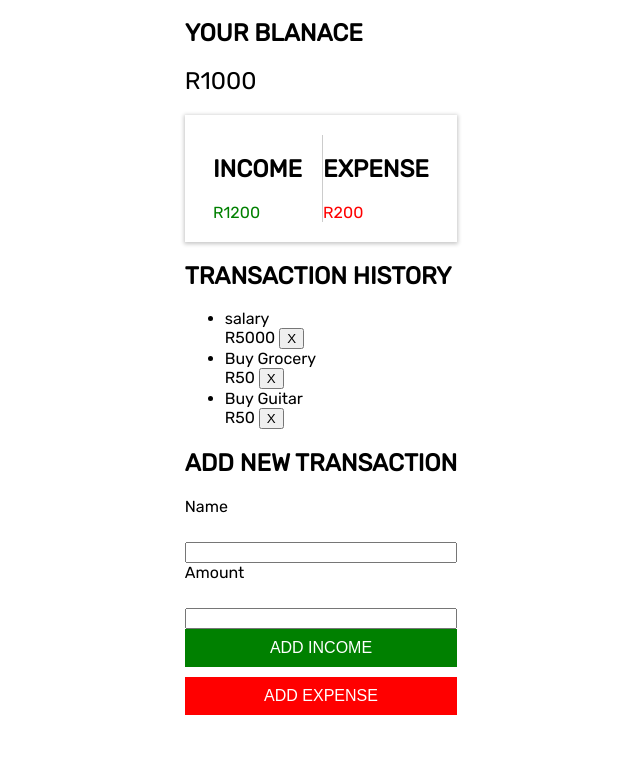
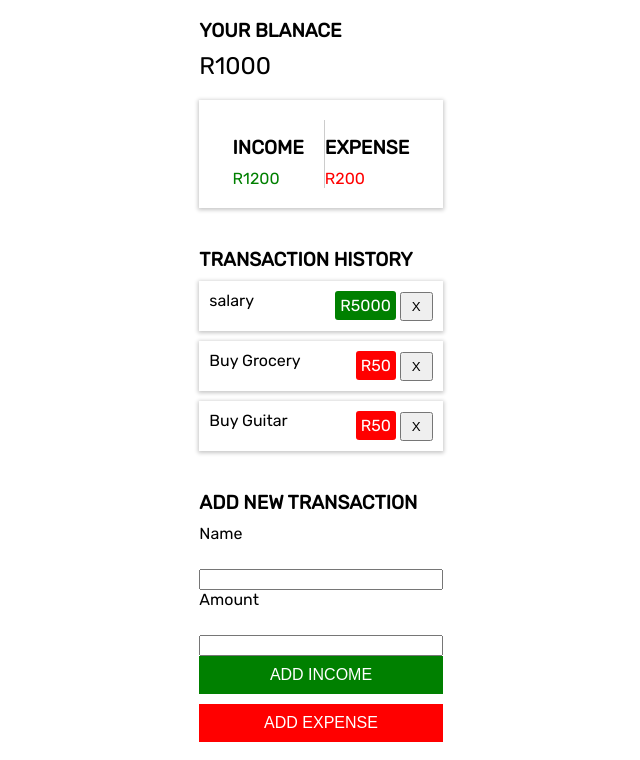
Before and after one commit to SiyabulelaSabu/Tracket-Test., a plain HTML site: page index.html in a window 1280 px wide. Shown: the part 70-830 px from the top of the page, without its empty margins (319-959 px from the left). Before the commit the page ends 803 px from the top, so only its background shows below. Drawn offline with Linux system fonts and the light colour scheme.

```diff
--- a/index.html
+++ b/index.html
@@ -32,7 +32,7 @@
 
         <div class="transaction-container">
             <h2>Transaction History</h2>
-            <ul>
+            <ul id="transaction">
                 <li>
                     salary
                     <div>
--- a/style.css
+++ b/style.css
@@ -17,7 +17,9 @@
 }
 
 h2 {
+    font-size: 1.2em;
     text-transform: uppercase ;
+    margin-bottom: 10px;
 }
 
 .balance-container #balance{
@@ -55,6 +57,10 @@
     color: var(--expense);
 }
 
+.transaction-container {
+    margin-top: 40px;
+}
+
 #transaction {
     list-style: none;
     margin: 0;
@@ -89,6 +95,10 @@
     padding: 5px 10px 5px 10px;
 }
 
+.form-container {
+    margin-top: 40px ;
+}
+
 .form-container form {
     display: flex;
     flex-direction: column;
```
